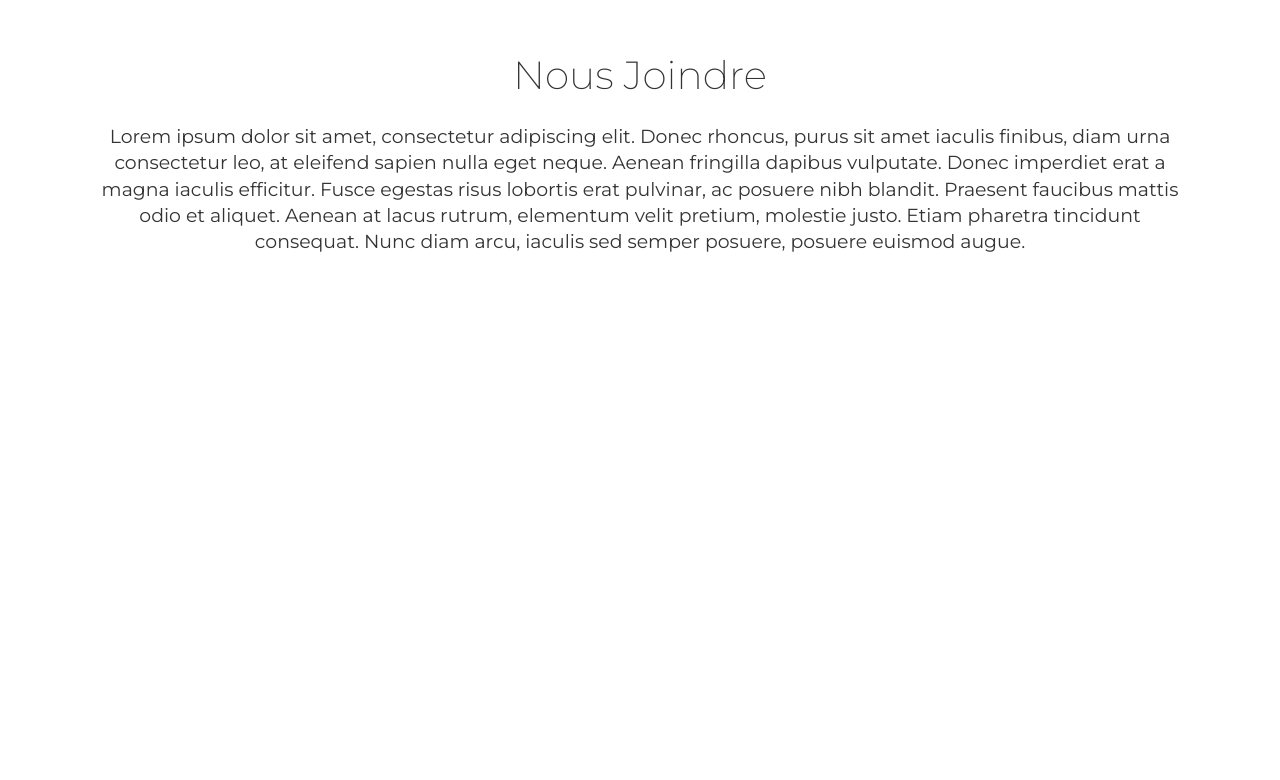
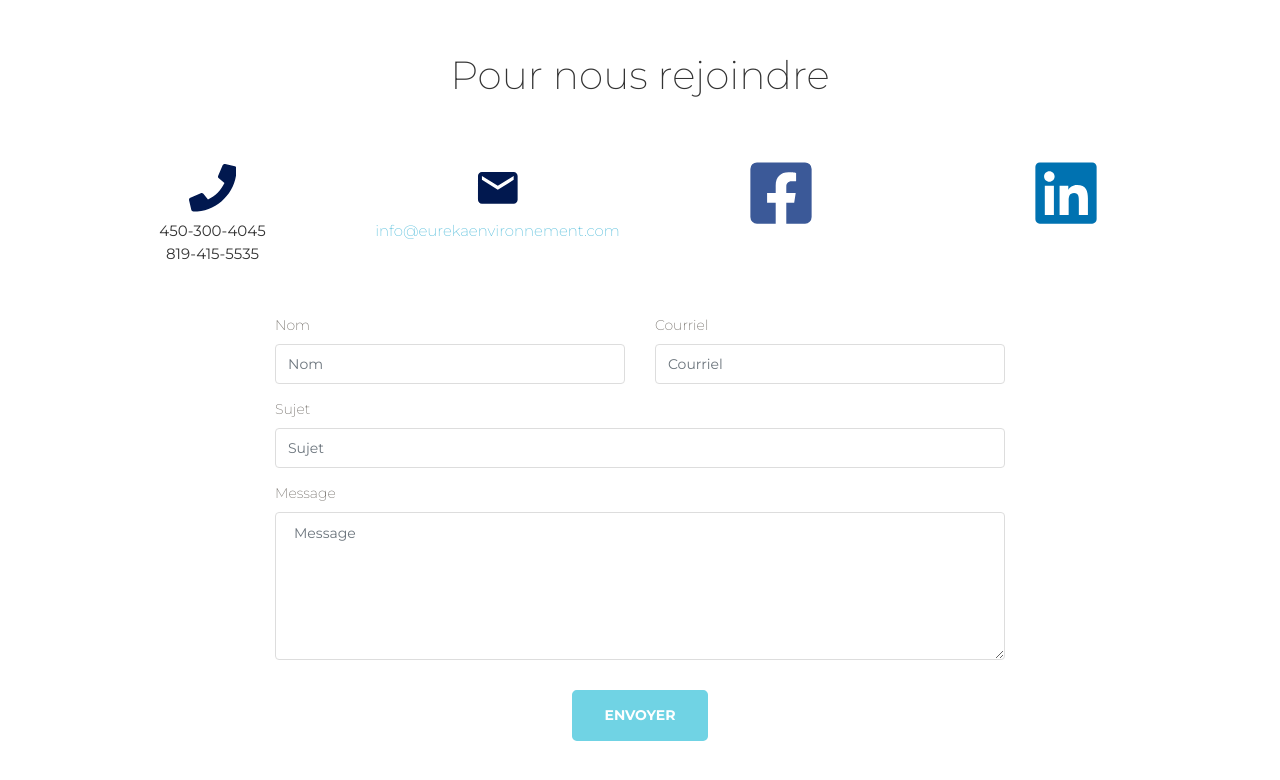
Before and after one commit to Eureka-Environnement/eurekaenvironnement.com, a React (Create React App) app: page / in a window 1280 px wide. Shown: the part 1774-2554 px from the top of the page. Before the commit the page ends 2108 px from the top, so only its background shows below. Built offline with nearby package versions, Linux system fonts and the light colour scheme.

Commit message:
nous joindre section

```diff
--- a/package.json
+++ b/package.json
@@ -10,7 +10,9 @@
     "node-sass": "^4.14.1",
     "react": "^16.13.1",
     "react-dom": "^16.13.1",
+    "react-icons": "^3.10.0",
     "react-scripts": "3.4.1",
+    "react-toastify": "^6.0.8",
     "reactstrap": "^8.5.1",
     "typescript": "^3.9.7"
   },
--- a/src/App.tsx
+++ b/src/App.tsx
@@ -1,8 +1,10 @@
 import React, { useRef } from 'react';
+import { ToastContainer } from 'react-toastify';
 import Header from 'components/Header';
 import HomePage from 'HomePage/index';
 // styles
 import 'assets/css/bootstrap.min.css';
+import 'react-toastify/dist/ReactToastify.css';
 import 'assets/scss/paper-kit.scss';
 
 function App() {
@@ -12,6 +14,7 @@ function App() {
   const nousJoindreRef = useRef<null | HTMLDivElement>(null);
 
   return (
+    <>
       <div>
         <Header
           aProposRef={aProposRef}
@@ -24,6 +27,8 @@ function App() {
           nousJoindreRef={nousJoindreRef}
         />
       </div>
+      <ToastContainer />
+    </>
   );
 }
 
--- a/src/HomePage/NousJoindreSection.tsx
+++ b/src/HomePage/NousJoindreSection.tsx
@@ -1,9 +1,27 @@
-import React from "react";
+import React, { useState } from "react";
+import { toast } from 'react-toastify';
 import {
+  Button,
   Col,
   Container,
+  Input,
+  InputGroup,
+  Label,
   Row
 } from "reactstrap";
+import {
+  FaFacebookSquare,
+  FaLinkedin,
+  FaPhone
+} from "react-icons/fa";
+import { MdEmail } from "react-icons/md";
+
+const ToastConfigs = {
+  draggable: false,
+  closeOnClick: true,
+  position: toast.POSITION.BOTTOM_RIGHT,
+  autoClose: 5000
+};
 
 interface NousJoindreSection {
   nousJoindreRef: React.MutableRefObject<HTMLDivElement | null>;
@@ -12,15 +30,162 @@ interface NousJoindreSection {
 const NousJoindreSection = ({
   nousJoindreRef
 }: NousJoindreSection) => {
+  const [name, setName] = useState('');
+  const [email, setEmail] = useState('');
+  const [subject, setSubject] = useState('');
+  const [message, setMessage] = useState('');
+
+  const resetInputs = () => {
+    setName('');
+    setEmail('');
+    setSubject('');
+    setMessage('');
+  };
+
+  const sendEmail = () => {
+    if (name && email && subject && message) {
+      toast.success(
+        'Courriel envoyé!',
+        ToastConfigs
+      );
+      resetInputs();
+    } else {
+      toast.error(
+        'Veuillez remplir toutes les sections.',
+        ToastConfigs
+      );
+    }
+  };
+
   return (
-    <div className="section text-center" ref={nousJoindreRef}>
+    <div className="section text-section" ref={nousJoindreRef}>
       <Container>
         <Row>
-          <Col className="ml-auto mr-auto" md="12">
-            <h2 className="title">Nous Joindre</h2>
-            <h5 className="description">
-            Lorem ipsum dolor sit amet, consectetur adipiscing elit. Donec rhoncus, purus sit amet iaculis finibus, diam urna consectetur leo, at eleifend sapien nulla eget neque. Aenean fringilla dapibus vulputate. Donec imperdiet erat a magna iaculis efficitur. Fusce egestas risus lobortis erat pulvinar, ac posuere nibh blandit. Praesent faucibus mattis odio et aliquet. Aenean at lacus rutrum, elementum velit pretium, molestie justo. Etiam pharetra tincidunt consequat. Nunc diam arcu, iaculis sed semper posuere, posuere euismod augue.
-            </h5>
+          <Col className="ml-auto mr-auto" md="8">
+            <h2 className="title text-center">Pour nous rejoindre</h2>
+          </Col>
+        </Row>
+        <Row>
+          <Col md="3">
+            <div className="info">
+              <div className="icon icon-info">
+                <FaPhone color="#01184f" />
+              </div>
+              <div className="description">
+                <p className="description">
+                  450-300-4045<br />819-415-5535
+                </p>
+              </div>
+            </div>
+          </Col>
+          <Col md="3">
+            <div className="info">
+              <div className="icon icon-info">
+                <MdEmail color="#01184f" />
+              </div>
+              <div className="description">
+                <p className="description">
+                  <a href="mailto:info@eurekaenvironnement.com">info@eurekaenvironnement.com</a>
+                </p>
+              </div>
+            </div>
+          </Col>
+          <Col md="3">
+            <div className="info">
+              <div className="icon icon-info">
+                <a
+                  className="mr-1 btn btn-link"
+                  title="Suivez nous sur Facebook"
+                  href="https://www.facebook.com/eurekaenv/"
+                  rel="noopener noreferrer"
+                  target="_blank"
+                >
+                  <FaFacebookSquare size="70" color="3b5998" />
+                </a>
+              </div>
+            </div>
+          </Col>
+          <Col md="3">
+            <div className="info">
+              <div className="icon icon-info">
+                <a
+                  className="mr-1 btn btn-link"
+                  title="Suivez nous sur Linkedin"
+                  href="https://www.linkedin.com/company/eurekaenvironnement"
+                  rel="noopener noreferrer"
+                  target="_blank"
+                >
+                  <FaLinkedin size="70px" color="0072B1" />
+                </a>
+              </div>
+            </div>
+          </Col>
+        </Row>
+        <Row>
+          <Col className="ml-auto mr-auto" md="8">
+            <div className="contact-form">
+              <Row>
+                <Col md="6">
+                  <Label>Nom</Label>
+                  <InputGroup>
+                    <Input
+                      placeholder="Nom"
+                      type="text"
+                      value={name}
+                      onChange={(e) => {
+                        setName(e.target.value);
+                      }}
+                    />
+                  </InputGroup>
+                </Col>
+                <Col md="6">
+                  <Label>Courriel</Label>
+                  <InputGroup>
+                    <Input
+                      placeholder="Courriel"
+                      type="text"
+                      value={email}
+                      onChange={(e) => {
+                        setEmail(e.target.value);
+                      }}
+                    />
+                  </InputGroup>
+                </Col>
+              </Row>
+              <Label>Sujet</Label>
+              <InputGroup>
+                <Input
+                  placeholder="Sujet"
+                  type="text"
+                  value={subject}
+                  onChange={(e) => {
+                    setSubject(e.target.value);
+                  }}
+                />
+              </InputGroup>
+              <Label>Message</Label>
+              <Input
+                placeholder="Message"
+                type="textarea"
+                rows="6"
+                value={message}
+                onChange={(e) => {
+                  setMessage(e.target.value);
+                }}
+              />
+              <Row>
+                <Col className="ml-auto mr-auto center" md="4">
+                  <Button
+                    className="btn-fill"
+                    color="primary"
+                    size="lg"
+                    onClick={sendEmail}
+                  >
+                    Envoyer
+                  </Button>
+                </Col>
+              </Row>
+            </div>
           </Col>
         </Row>
       </Container>
--- a/src/assets/scss/paper-kit.scss
+++ b/src/assets/scss/paper-kit.scss
@@ -47,6 +47,7 @@
 @import "paper-kit/icons";
 @import "paper-kit/carousel";
 @import "paper-kit/footers";
+@import "paper-kit/react-toastify";
 
 // Cards
 @import "paper-kit/cards";
--- a/src/assets/scss/paper-kit/_buttons.scss
+++ b/src/assets/scss/paper-kit/_buttons.scss
@@ -1,3 +1,7 @@
+.center{
+    text-align: center;
+}
+
 .btn{
     box-sizing: border-box;
     border-width: $border-thick;
--- a/src/assets/scss/paper-kit/_icons.scss
+++ b/src/assets/scss/paper-kit/_icons.scss
@@ -86,6 +86,7 @@
     }
 }
 .info{
+    text-align: center;
     .icon{
         margin-top: 0;
         font-size: 3.4em;
--- a/src/assets/scss/paper-kit/_inputs.scss
+++ b/src/assets/scss/paper-kit/_inputs.scss
@@ -18,7 +18,7 @@
 
     &:focus{
        background-color: $white-bg;
-       border: 1px solid $table-line-color;
+       border: 1px solid $dark-gray;
        @include box-shadow(none);
        outline: 0 !important;
 
--- /dev/null
+++ b/src/assets/scss/paper-kit/_react-toastify.scss
@@ -0,0 +1,30 @@
+.Toastify__toast-container {
+  width: 320px;
+  user-select: none;
+}
+.Toastify__toast--default {
+    background: #fff;
+    color: #aaa;
+    border-radius: 4px;
+    text-align: center;
+ }
+  .Toastify__toast--info {
+    background: #3498db;
+    border-radius: 4px;
+    text-align: center;
+ }
+  .Toastify__toast--success {
+    background: #3ede9b;
+    border-radius: 4px;
+    text-align: center;
+ }
+  .Toastify__toast--warning {
+    background: #f1c40f;
+    border-radius: 4px;
+    text-align: center;
+ }
+  .Toastify__toast--error {
+    background: #e61319;
+    border-radius: 4px;
+    text-align: center;
+ }
```
Also changed, not shown: 1 other file (tests, documents, lock files or other folders). Lines whose indentation alone changed are shown as unchanged.
